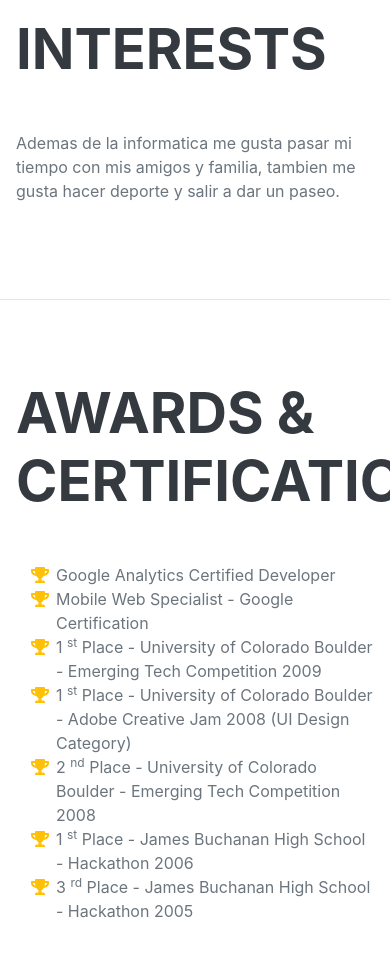
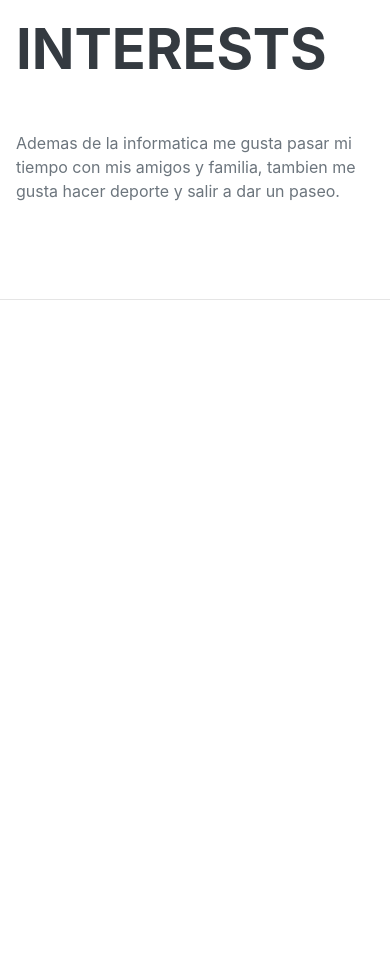
Before and after one commit to MarcosMartinezMartinez/Actividad-entornos, a plain HTML site: page index.html in a window 390 px wide. Shown: the part 3017-3973 px from the top of the page. After the commit the page ends 3317 px from the top, so only its background shows below. Drawn offline with nearby package versions, Linux system fonts and the light colour scheme; a web font is replaced by a local one.

Commit message:
Elimino AWARDS

```diff
--- a/index.html
+++ b/index.html
@@ -142,52 +142,7 @@
                 </div>
             </section>
             <hr class="m-0" />
-            <!-- Awards-->
-            <section class="resume-section" id="awards">
-                <div class="resume-section-content">
-                    <h2 class="mb-5">Awards & Certifications</h2>
-                    <ul class="fa-ul mb-0">
-                        <li>
-                            <span class="fa-li"><i class="fas fa-trophy text-warning"></i></span>
-                            Google Analytics Certified Developer
-                        </li>
-                        <li>
-                            <span class="fa-li"><i class="fas fa-trophy text-warning"></i></span>
-                            Mobile Web Specialist - Google Certification
-                        </li>
-                        <li>
-                            <span class="fa-li"><i class="fas fa-trophy text-warning"></i></span>
-                            1
-                            <sup>st</sup>
-                            Place - University of Colorado Boulder - Emerging Tech Competition 2009
-                        </li>
-                        <li>
-                            <span class="fa-li"><i class="fas fa-trophy text-warning"></i></span>
-                            1
-                            <sup>st</sup>
-                            Place - University of Colorado Boulder - Adobe Creative Jam 2008 (UI Design Category)
-                        </li>
-                        <li>
-                            <span class="fa-li"><i class="fas fa-trophy text-warning"></i></span>
-                            2
-                            <sup>nd</sup>
-                            Place - University of Colorado Boulder - Emerging Tech Competition 2008
-                        </li>
-                        <li>
-                            <span class="fa-li"><i class="fas fa-trophy text-warning"></i></span>
-                            1
-                            <sup>st</sup>
-                            Place - James Buchanan High School - Hackathon 2006
-                        </li>
-                        <li>
-                            <span class="fa-li"><i class="fas fa-trophy text-warning"></i></span>
-                            3
-                            <sup>rd</sup>
-                            Place - James Buchanan High School - Hackathon 2005
-                        </li>
-                    </ul>
-                </div>
-            </section>
+
         </div>
         <!-- Bootstrap core JS-->
         <script src="https://cdnjs.cloudflare.com/ajax/libs/jquery/3.5.1/jquery.min.js"></script>
```
